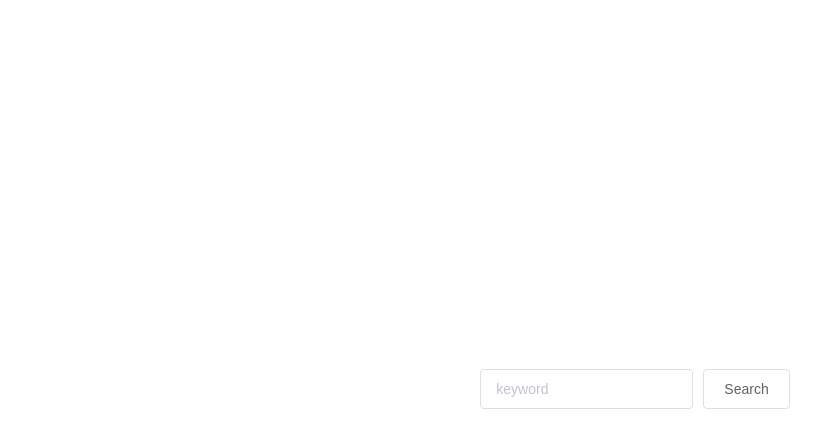
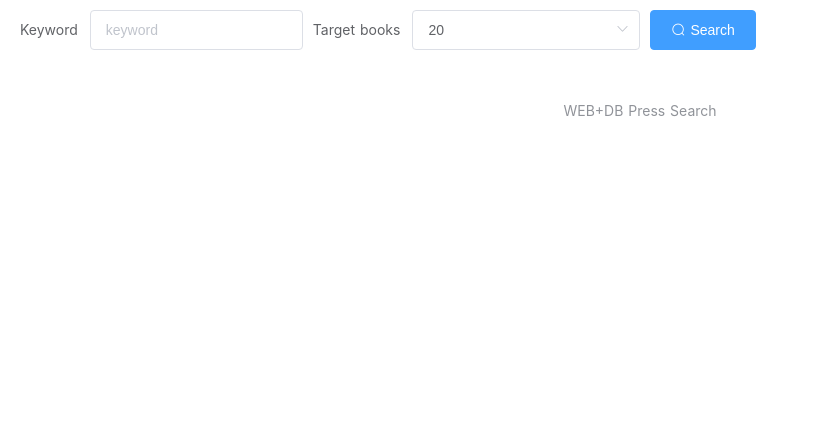
Before and after one commit to volpe28v/WdpExcavator, a Nuxt app: page / in a window 1280 px wide. Shown: the top 448 px of the page, without its empty margins (0-832 px from the left). Built offline with nearby package versions, Linux system fonts and the light colour scheme.

Commit message:
Improve UX

```diff
--- a/pages/index.vue
+++ b/pages/index.vue
@@ -1,37 +1,47 @@
 <template>
-  <section class="container">
-    <div>
+  <el-container>
+    <el-header>
       <el-form
         :inline="true"
         @submit.prevent.native="search">
-        <el-form-item>
+        <el-form-item label="Keyword">
           <el-input
             v-model="keyword"
+            :disabled="loading"
             placeholder="keyword"/>
+        </el-form-item>
+        <el-form-item label="Target books">
+          <el-select
+            v-model="book_number"
+            :disabled="loading"
+            placeholder="Select">
+            <el-option
+              v-for="number in book_numbers"
+              :key="number"
+              :value="number"/>
+          </el-select>
         </el-form-item>
         <el-form-item>
           <el-button
+            :disabled="loading"
+            type="primary"
+            icon="el-icon-search"
             @click="search">Search</el-button>
         </el-form-item>
       </el-form>
-      <div>
-        <ul>
-          <li
-            v-for="toc in found_tocs"
-            :key="toc.title">
-            {{ toc.title }}
-            <ul>
-              <li
-                v-for="line in toc.found_lines"
-                :key="line">
-                {{ line }}
-              </li>
-            </ul>
-          </li>
-        </ul>
-      </div>
-    </div>
-  </section>
+    </el-header>
+
+    <el-main>
+      <el-tree
+        v-loading="loading"
+        :data="found_tocs"
+        :empty-text="empty_text"
+        :props="defaultProps"
+        :render-content="renderContent"
+        default-expand-all
+      />
+    </el-main>
+  </el-container>
 </template>
 
 <script>
@@ -45,48 +55,56 @@ export default {
   data: function() {
     return {
       keyword: '',
-      found_tocs: []
+      searched_keyword: '',
+      found_tocs: [],
+      book_numbers: [20, 40, 60, 80, 100],
+      book_number: 20,
+      loading: false,
+      defaultProps: {
+        children: 'found_lines',
+        label: 'title'
+      },
+      empty_text: 'WEB+DB Press Search'
     }
   },
   methods: {
-    search: function() {
+    search() {
       var self = this
-      axios.post('/search', { query: self.keyword }).then(function(res) {
-        console.log(res)
-        self.found_tocs = res.data.results
-      })
+      self.found_tocs = []
+      self.loading = true
+      self.searched_keyword = self.keyword
+      axios
+        .post('/search', {
+          query: self.searched_keyword,
+          number: self.book_number
+        })
+        .then(function(res) {
+          console.log(res)
+          self.found_tocs = res.data.results
+          self.loading = false
+        })
+    },
+    renderContent(h, { node, data, store }) {
+      var self = this
+      var keyword_reg = new RegExp('(' + self.searched_keyword + ')', 'gi')
+      const highlight_title = node.label.replace(
+        keyword_reg,
+        '<span style="color: red">$1</span>'
+      )
+      return (
+        <span class="el-tree-node__label" domPropsInnerHTML={highlight_title} />
+      )
     }
   }
 }
 </script>
 
 <style>
-.container {
-  min-height: 100vh;
-  display: flex;
-  justify-content: center;
-  align-items: center;
+.el-header {
+  padding-top: 10px;
 }
 
-.title {
-  font-family: 'Quicksand', 'Source Sans Pro', -apple-system, BlinkMacSystemFont,
-    'Segoe UI', Roboto, 'Helvetica Neue', Arial, sans-serif;
-  display: block;
-  font-weight: 300;
-  font-size: 100px;
-  color: #35495e;
-  letter-spacing: 1px;
-}
-
-.subtitle {
-  font-weight: 300;
-  font-size: 42px;
-  color: #526488;
-  word-spacing: 5px;
-  padding-bottom: 15px;
-}
-
-.links {
-  padding-top: 15px;
+.loading {
+  padding-left: 50px;
 }
 </style>
```
Also changed, not shown: 2 other files (tests, documents, lock files or other folders).
